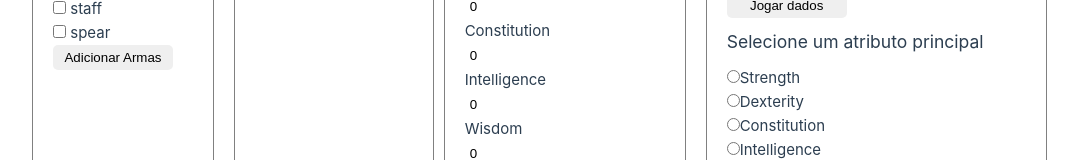
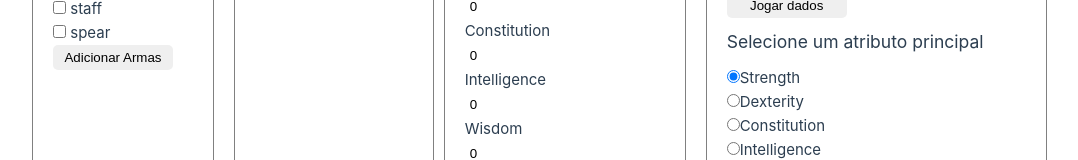
Before and after one commit to rushxpush/knights-frontend, a Vue app: page / in a window 1280 px wide. Shown: the part 501-661 px from the top of the page, without its empty margins (0-1078 px from the left). Built offline with nearby package versions, Linux system fonts and the light colour scheme; the HTML template or start-up script is replaced by a standard one; what oh-vue-icons would draw is missing.

Commit message:
fix: set main attribute to the default value of 'strength'

```diff
--- a/src/components/CreateKnight.vue
+++ b/src/components/CreateKnight.vue
@@ -141,7 +141,7 @@ const attributes: Attributes = reactive({
   charisma: 0
 })
 
-const keyAttribute = ref()
+const keyAttribute = ref('strength')
 
 const availableWeapons: Array<Weapon> = [
   {
```
